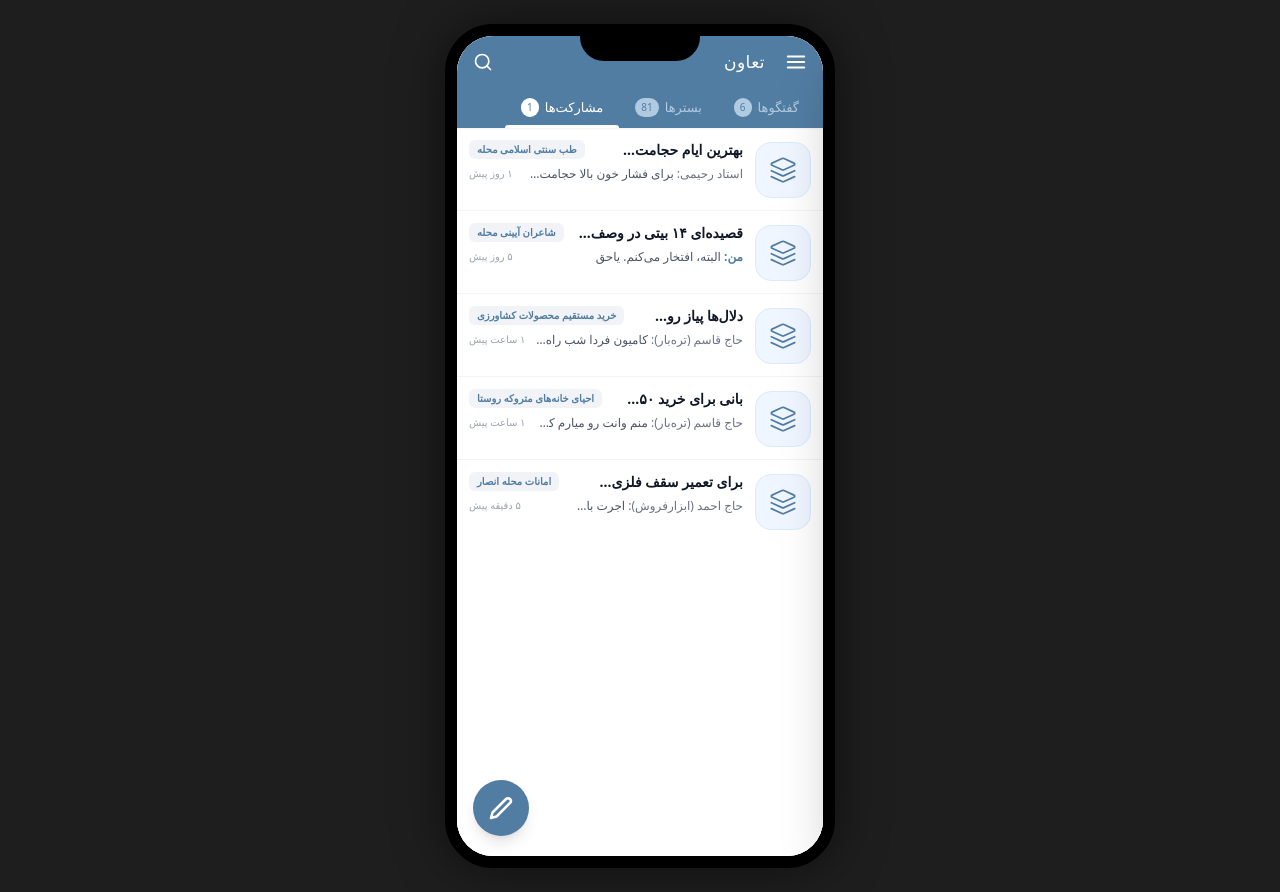
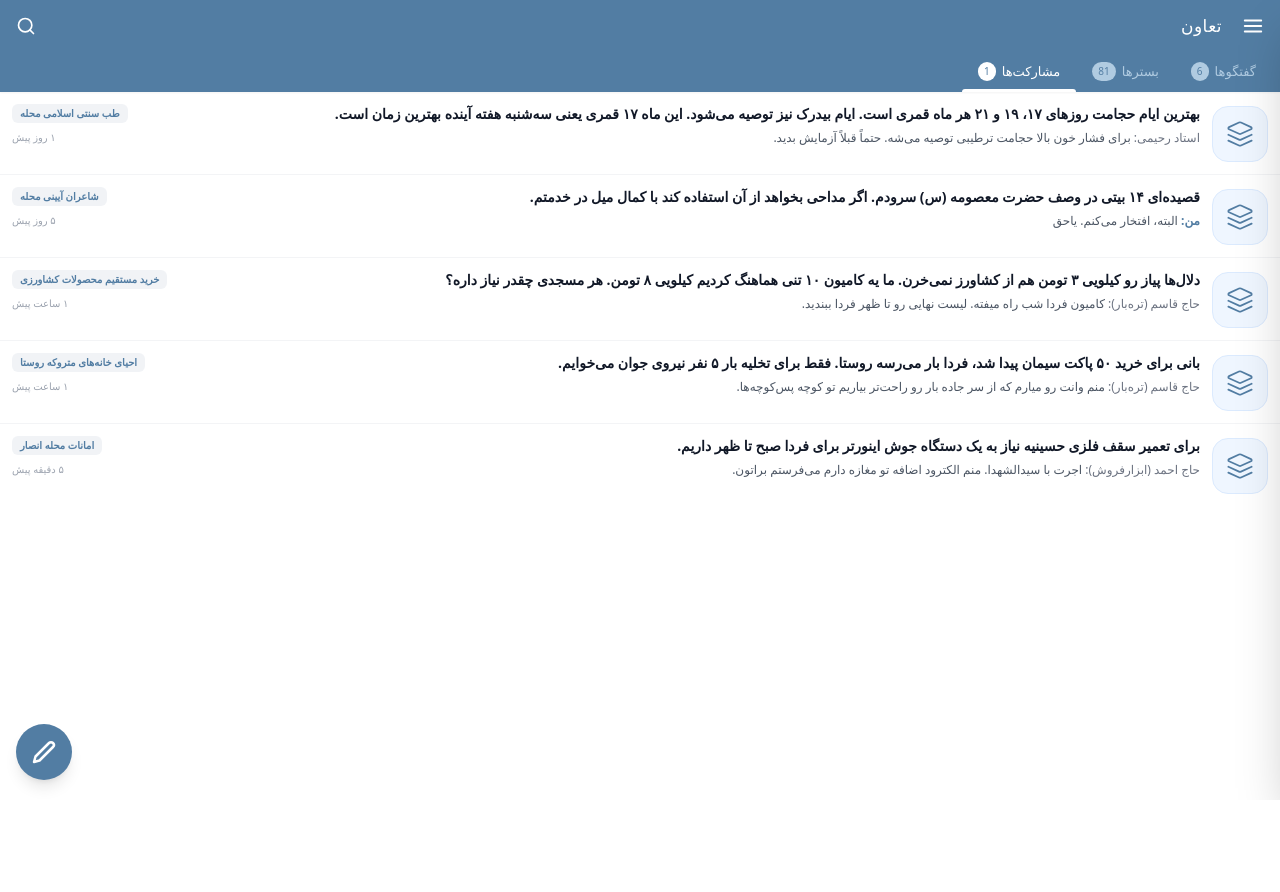
Before and after one commit to Hebrahimzadeh/tMessenger, a Next.js app: page /comments in a window 1280 px wide. After the commit the page ends 800 px from the top, so only its background shows below. Built offline with nearby package versions, Linux system fonts and the light colour scheme.

Commit message:
refactor: drop phone-mockup chrome, keep full-viewport app shell
Renders full-width/height instead of a constrained phone mockup with
rounded border and notch. The shell still needs relative positioning
and full height since every screen positions itself with absolute
inset-0 against it.

```diff
--- a/app/layout.tsx
+++ b/app/layout.tsx
@@ -4,7 +4,7 @@ import { ChatsProvider } from '@/hooks/useChats';
 import { PlatformsProvider } from '@/hooks/usePlatforms';
 import { UIProvider } from '@/hooks/useUI';
 import { AiCopilotProvider } from '@/hooks/useAiCopilot';
-import { PhoneFrame } from '@/components/layout/PhoneFrame';
+import { AppShell } from '@/components/layout/AppShell';
 import { AiModal } from '@/components/modals/AiModal';
 import { PublishToast } from '@/components/modals/PublishToast';
 
@@ -20,11 +20,11 @@ export default function RootLayout({ children }: { children: React.ReactNode })
           <PlatformsProvider>
             <UIProvider>
               <AiCopilotProvider>
-                <PhoneFrame>
+                <AppShell>
                   {children}
                   <AiModal />
                   <PublishToast />
-                </PhoneFrame>
+                </AppShell>
               </AiCopilotProvider>
             </UIProvider>
           </PlatformsProvider>
--- /dev/null
+++ b/components/layout/AppShell.tsx
@@ -0,0 +1,11 @@
+export function AppShell({ children }: { children: React.ReactNode }) {
+  return (
+    <div
+      dir="rtl"
+      className="w-full h-[100dvh] bg-white relative overflow-hidden flex flex-col font-sans text-right antialiased selection:bg-blue-200"
+      style={{ fontFamily: 'system-ui, -apple-system, BlinkMacSystemFont, "Segoe UI", Roboto, sans-serif' }}
+    >
+      {children}
+    </div>
+  );
+}
--- a/components/layout/PhoneFrame.tsx
+++ /dev/null
@@ -1,14 +0,0 @@
-export function PhoneFrame({ children }: { children: React.ReactNode }) {
-  return (
-    <div className="min-h-screen bg-[#1e1e1e] flex items-center justify-center sm:p-6 selection:bg-blue-200">
-      <div
-        dir="rtl"
-        className="w-full h-[100dvh] sm:w-[390px] sm:h-[844px] bg-white sm:rounded-[3rem] sm:border-[12px] sm:border-black relative overflow-hidden flex flex-col font-sans text-right antialiased shadow-[0_0_50px_rgba(0,0,0,0.5)]"
-        style={{ fontFamily: 'system-ui, -apple-system, BlinkMacSystemFont, "Segoe UI", Roboto, sans-serif' }}
-      >
-        {children}
-        <div className="hidden sm:block absolute top-0 left-1/2 -translate-x-1/2 w-[120px] h-[25px] bg-black rounded-b-3xl z-50 pointer-events-none" />
-      </div>
-    </div>
-  );
-}
```
